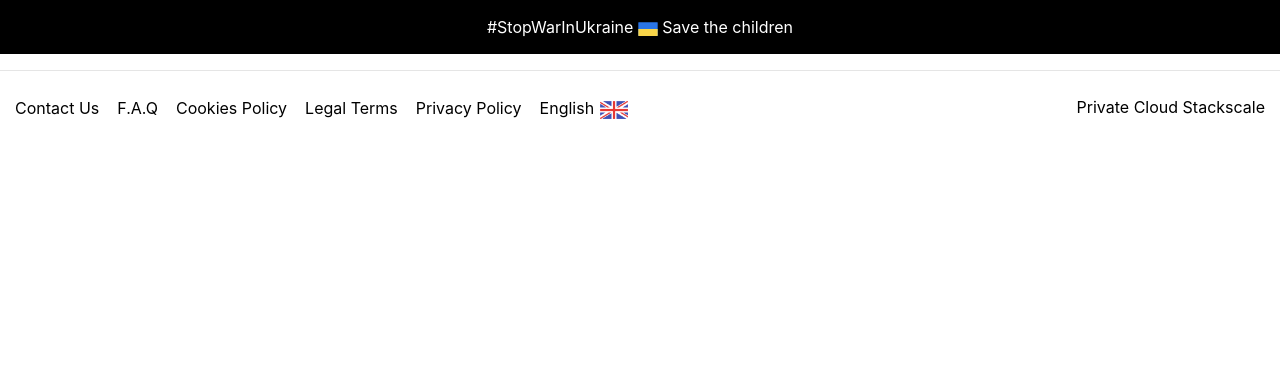
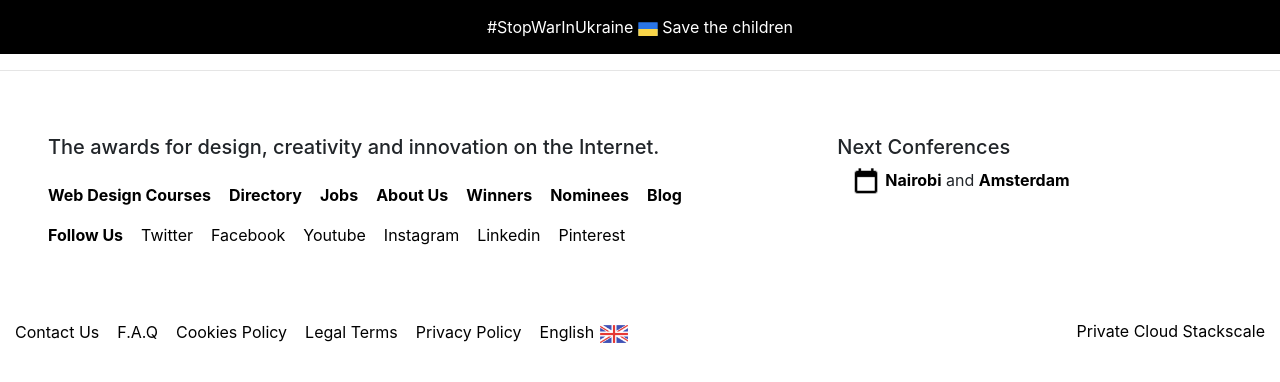
Before and after one commit to Williamsoditi/Awwwards, a Django app: page / in a window 1280 px wide. Shown: the top 382 px of the page. Run offline with Django 4.2, Linux system fonts and the light colour scheme; some libraries are stand-ins or nearby versions.

Commit message:
Style : Final footer

```diff
--- a/awardsApp/templates/footer.html
+++ b/awardsApp/templates/footer.html
@@ -1,5 +1,39 @@
 {% load static %}
 <hr>
+<div class="container-fluid p-5 row close-block">
+    <div class="col-sm-8">
+        <h5 class="mb-4">The awards for design, creativity and innovation on the Internet.</h5>
+        <div>
+            <a href="#"><strong>Web Design Courses</strong></a>&nbsp;&nbsp;&nbsp;
+            <a href="#"><strong>Directory</strong></a>&nbsp;&nbsp;&nbsp;
+            <a href="#"><strong>Jobs</strong></a>&nbsp;&nbsp;&nbsp;
+            <a href="#"><strong>About Us</strong></a>&nbsp;&nbsp;&nbsp;
+            <a href="#"><strong>Winners</strong></a>&nbsp;&nbsp;&nbsp;
+            <a href="#"><strong>Nominees</strong></a>&nbsp;&nbsp;&nbsp;
+            <a href="#"><strong>Blog</strong></a>&nbsp;&nbsp;&nbsp;
+        </div>
+        <div class="socials mt-3">
+            <a href="#"><strong>Follow Us</strong></a>&nbsp;&nbsp;&nbsp;
+            <a href="#">Twitter</a>&nbsp;&nbsp;&nbsp;
+            <a href="#">Facebook</a>&nbsp;&nbsp;&nbsp;
+            <a href="#">Youtube</a>&nbsp;&nbsp;&nbsp;
+            <a href="#">Instagram</a>&nbsp;&nbsp;&nbsp;
+            <a href="#">Linkedin</a>&nbsp;&nbsp;&nbsp;
+            <a href="#">Pinterest</a>&nbsp;&nbsp;&nbsp;
+        </div>
+    </div>
+    <div class="col-sm-4 footer-info">
+        <span class="footer-info">
+            <h5>Next Conferences</h5>&nbsp;&nbsp;
+            <span>
+                <img src="{% static 'images/calendar.png'%}">
+                <a href="#"><strong>Nairobi</strong></a>&nbsp;and
+                <a href="#"><strong>Amsterdam</strong></a>
+            </span>
+        </span>
+
+    </div>
+</div>
 <div class="container-fluid close-block mt-4">
     <a href="#">Contact Us</a>&nbsp;&nbsp;&nbsp;
     <a href="#">F.A.Q</a>&nbsp;&nbsp;&nbsp;
--- a/static/css/base.css
+++ b/static/css/base.css
@@ -26,3 +26,13 @@
     height: 30px;
     width: 30px;
 }
+.socials{
+    display: inline-block;
+}
+.footer-info a{
+    color: black!important;
+}
+.footer-info a:hover{
+    color: black!important;
+    text-decoration: underline!important;
+}
```
Also changed, not shown: static/images/calendar.png (added).
